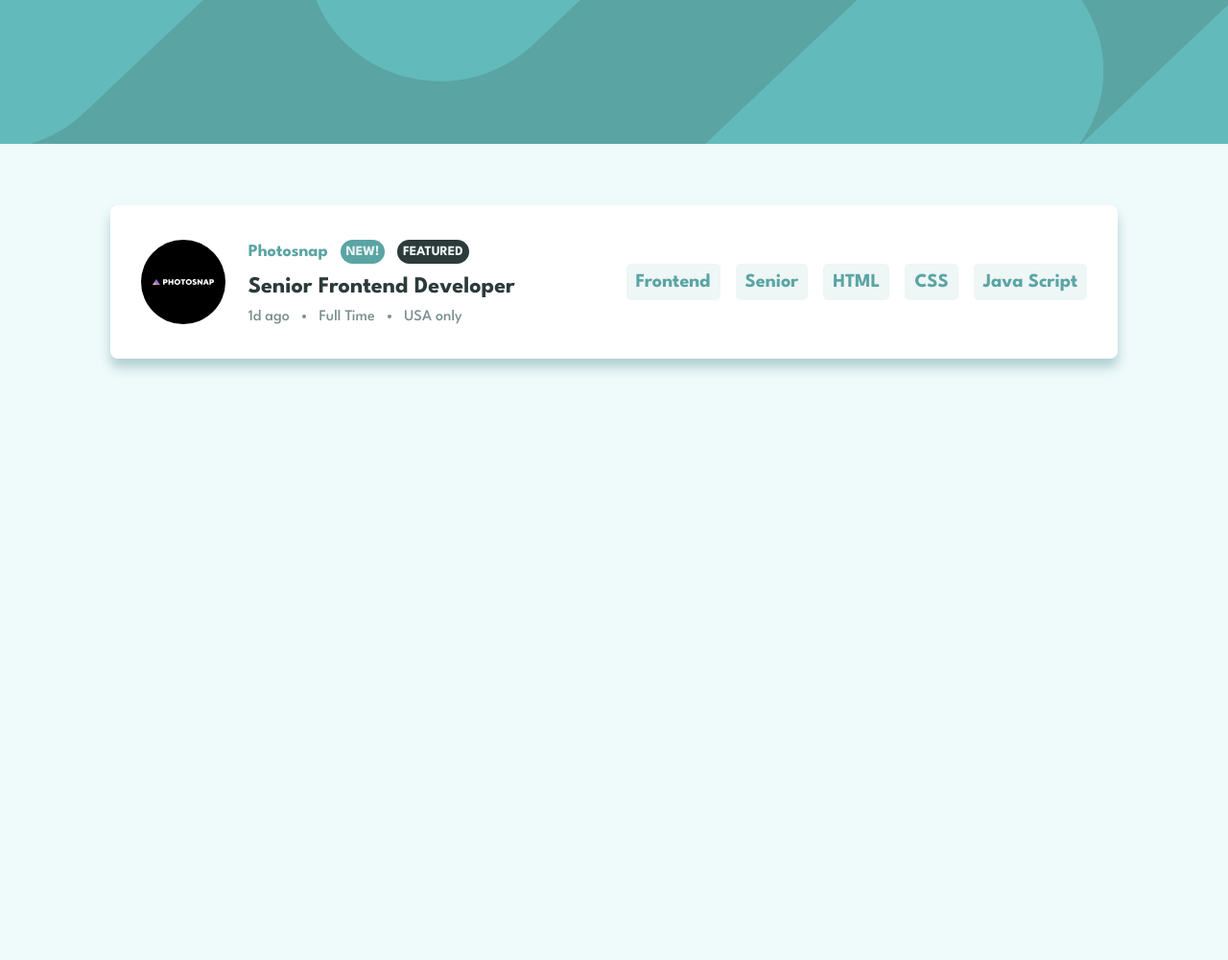
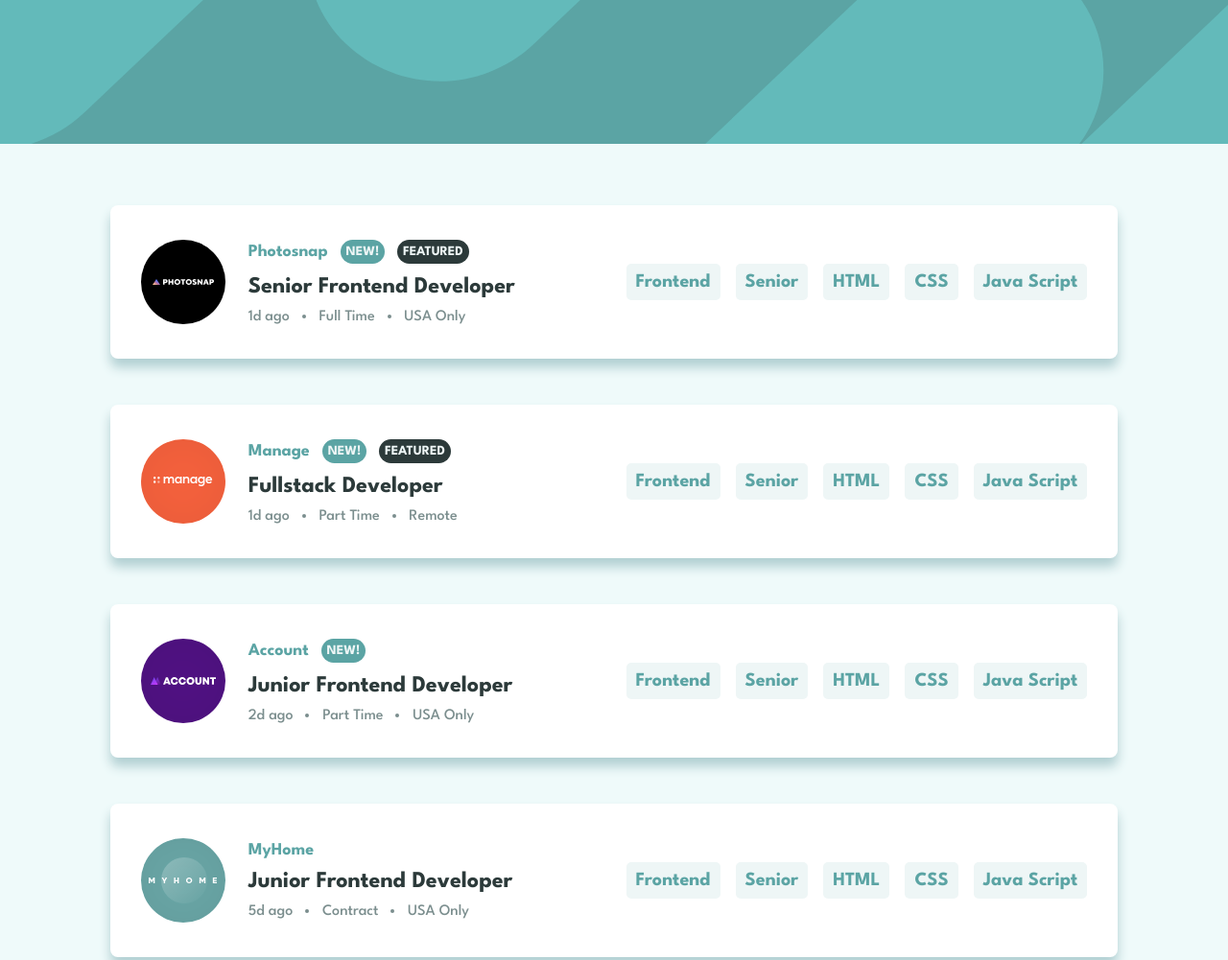
Before and after one commit to ExpertoMontanero/job-listing-with-filtering-FM, a plain HTML site: page index.html in a window 1280 px wide. Shown: the top 1001 px of the page at 96% size. Before the commit the page ends 800 px from the top, so only its background shows below. Drawn offline with nearby package versions, Linux system fonts and the light colour scheme.

Commit message:
Add files via upload
json file implementation

```diff
--- a/data.json
+++ b/data.json
@@ -149,4 +149,5 @@
     "languages": ["JavaScript"],
     "tools": ["React", "Sass"]
   }
+
 ]
--- a/index.html
+++ b/index.html
@@ -17,47 +17,7 @@
 <body>
     <section id="header"></section>
     <section id="main-section">
-    <div class="box">
-      <div class="inside-box">
-        <div class="left-part">
-          <img src="../images/photosnap.svg" alt="">
-          <div class="rows-section">
-            <div class="row first-row">
-              <h2 class="brand">Photosnap</h2>
-              <h3 class="special-label new-label">NEW!</h3>
-              <h3 class="special-label featured-label">FEATURED</h3>
-            </div>
-            <div class="row second-row">
-              <h1 class="title">Senior Frontend Developer</h1>
-            </div>
-            <div class="row third-row">
-              <p class="info">1d ago</p>
-              <hr>
-              <p class="info">Full Time</p>
-              <hr>
-              <p class="info">USA only</p>
-            </div>
-          </div>
-        </div>
-        <div class="right-part">
-          <button>Frontend</button>
-          <button>Senior</button>
-          <button>HTML</button>
-          <button>CSS</button>
-          <button>Java Script</button>
-        </div>
-      </div>
-    </div>
-
     </section>
-
-
-
-
-
-
-
-
     <script src="https://code.jquery.com/jquery-3.6.0.min.js"></script>
     <script src="script.js"></script>
 </body>
--- a/script.js
+++ b/script.js
@@ -0,0 +1,71 @@
+let data = '';
+
+fetch('data.json')
+    .then(response => response.json())
+    .then(json => {
+        json.forEach(json =>
+            $('#main-section').append(
+                `
+        <div class="box">
+            <div class="inside-box">
+                <div class="left-part">
+                    <img src="${json.logo}" alt="">
+                    <div class="rows-section">
+                        <div class="row first-row">
+                            <h2 class="brand">${json.company}</h2>
+                          ${createNewTag(json.new)}
+                          ${createFeaturedTag(json.featured)}
+                        </div>
+                        <div class="row second-row">
+                            <h1 class="title">${json.position}</h1>
+                        </div>
+                        <div class="row third-row">
+                            <p class="info">${json.postedAt}</p>
+                            <hr>
+                            <p class="info">${json.contract}</p>
+                            <hr>
+                            <p class="info">${json.location}</p>
+                        </div>
+                    </div>
+                </div>
+                <div class="right-part">
+                    <button>Frontend</button>
+                    <button>Senior</button>
+                    <button>HTML</button>
+                    <button>CSS</button>
+                    <button>Java Script</button>
+                </div>
+            </div>
+        </div>
+    `)
+
+        );
+    });
+
+const createNewTag = (newTag) => {
+    let tag = "";
+    if (newTag) tag = `<h3 class="special-label new-label">NEW!</h3>`
+
+    return tag;
+};
+
+const createFeaturedTag = (newTag) => {
+    let tag = "";
+    if (newTag) tag = `<h3 class="special-label featured-label">FEATURED</h3>`
+
+    return tag;
+};
+
+    // "id": 9,
+    // "company": "Eyecam Co.",
+    // "logo": "./images/eyecam-co.svg",
+    // "new": false,
+    // "featured": false,
+    // "position": "Full Stack Engineer",
+    // "role": "Fullstack",
+    // "level": "Midweight",
+    // "postedAt": "3w ago",
+    // "contract": "Full Time",
+    // "location": "Worldwide",
+    // "languages": ["JavaScript", "Python"],
+    // "tools": ["Django"]
--- a/styles/style.css
+++ b/styles/style.css
@@ -43,7 +43,8 @@ img {
 /* --------------------------------------- */
 #main-section {
     display: flex;
-    justify-content: center;
+    align-items: center;
+    flex-direction: column;
     margin-top: 4em;
     height: fit-content;
 
@@ -55,6 +56,7 @@ img {
     justify-content: center;
     width: 82%;
     height: 10em;
+    margin-bottom: 3em;
     background-color: #fff;
     border-radius: 8px;
     -webkit-box-shadow: 0px 9px 12px 0px rgba(177, 207, 210, 1);
```
Lines whose indentation alone changed are shown as unchanged.
